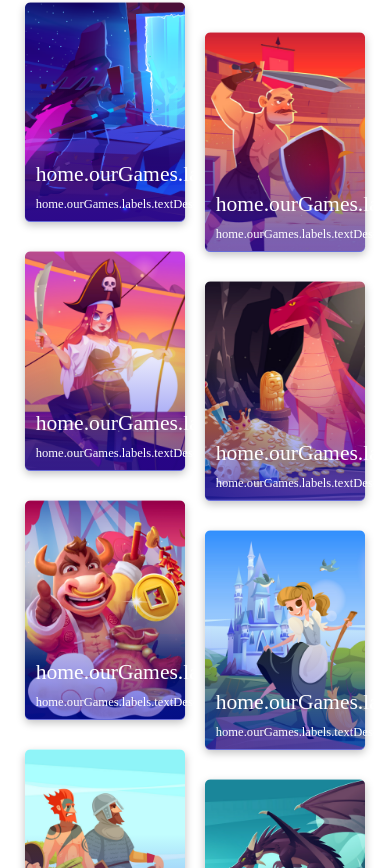
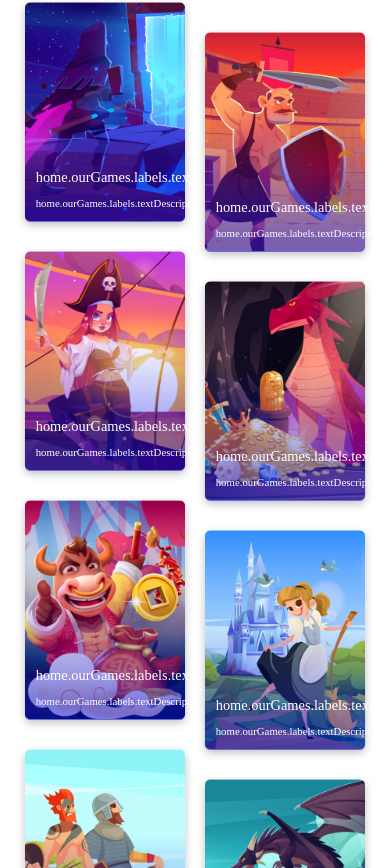
Before and after one commit to QuangTD9/landing-page, a Vue app: page / in a window 390 px wide. Shown: the part 2276-3144 px from the top of the page. Built offline with nearby package versions, Linux system fonts and the light colour scheme; a web font is replaced by a local one.

Commit message:
fix responsive card image our games

```diff
--- a/src/views/OurGames.vue
+++ b/src/views/OurGames.vue
@@ -169,11 +169,20 @@ export default defineComponent({
           font-size: $FontSizeM;
           margin-bottom: $SpacingS;
         }
+      }
+    }
+  }
 
-        // .t-description {
-        //   align-items: flex-end;
-        //   color: var(--color-white);
-        // }
+  @include responsive(tablet) {
+    .container {
+      .card-text {
+        .t-title {
+          font-size: $FontSizeS;
+        }
+
+        .t-description {
+          font-size: 12px;
+        }
       }
     }
   }
```
